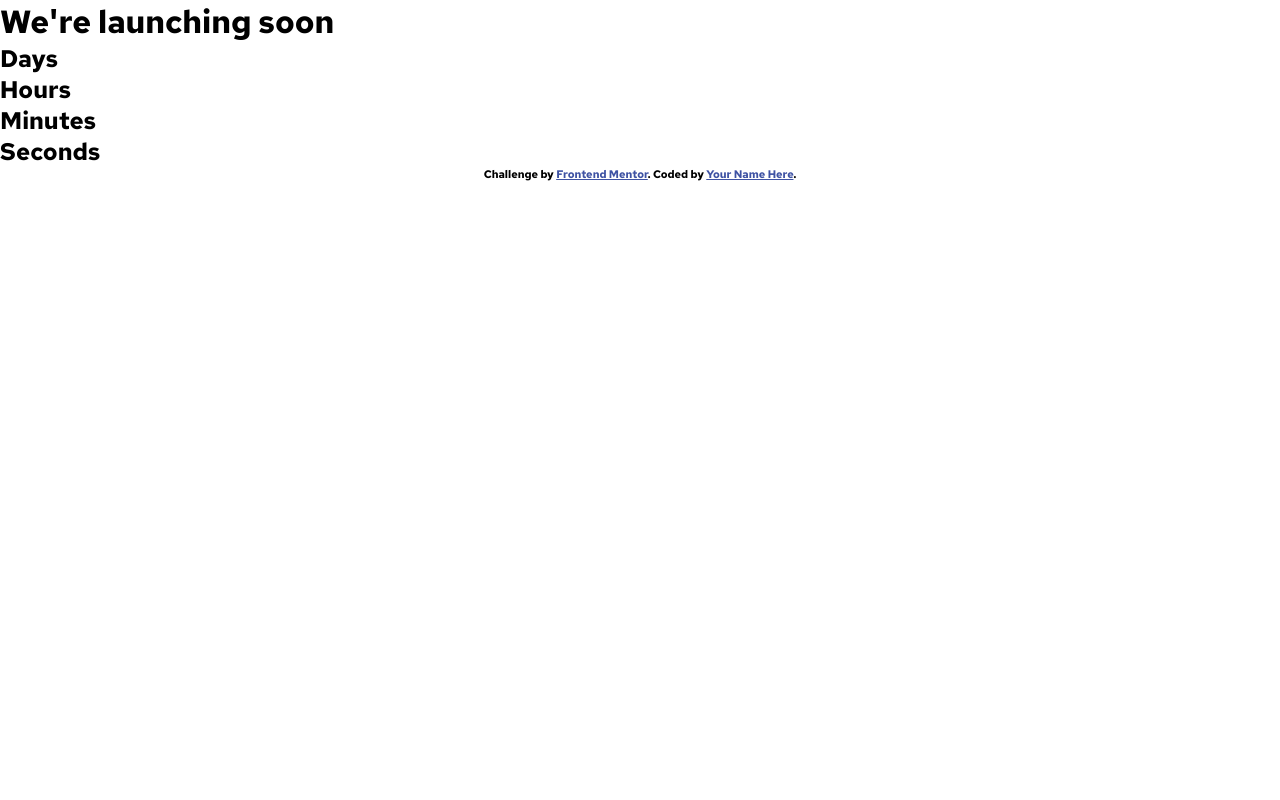
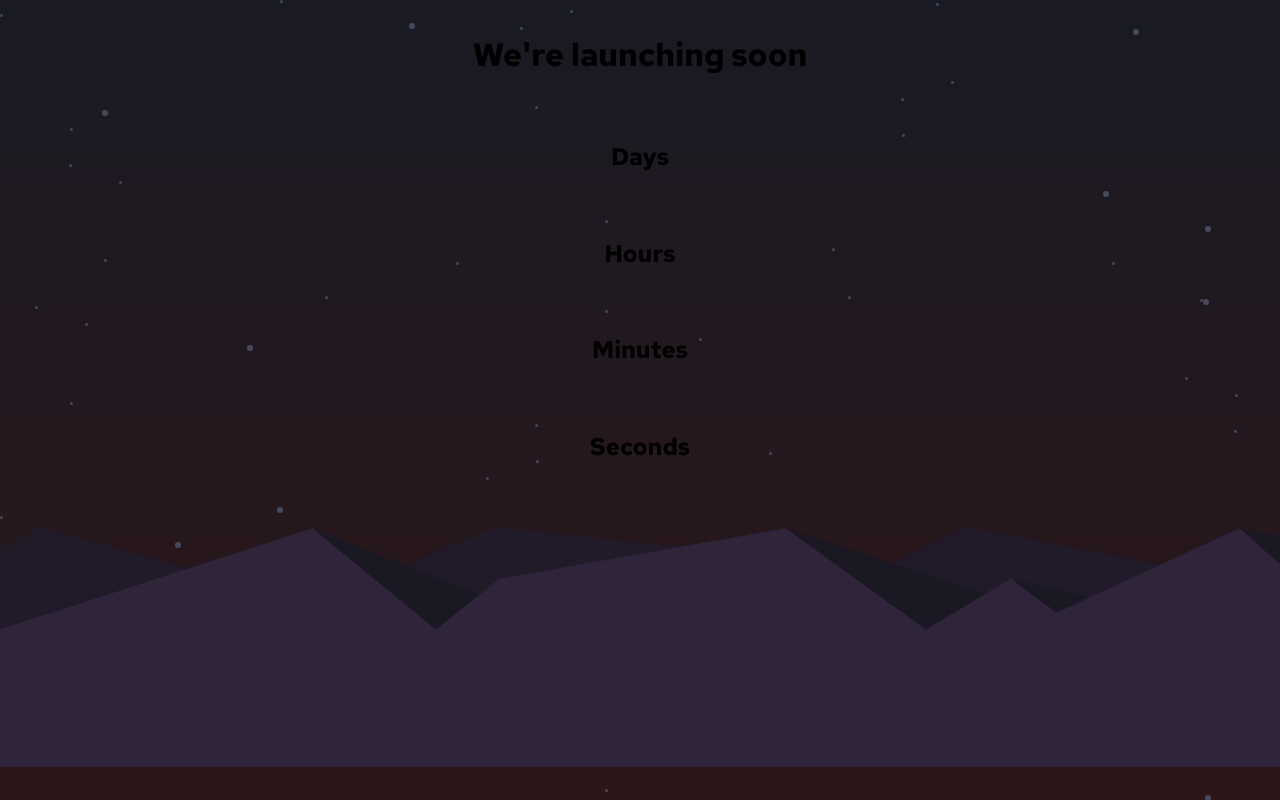
Before and after one commit to PauloCesar89/Cron-metro-de-contagem-regressiva, a plain HTML site: page index.html in a window 1280 px wide. Drawn offline with Linux system fonts and the light colour scheme.

Commit message:
aplicando estilo de background css

```diff
--- a/index.html
+++ b/index.html
@@ -20,7 +20,7 @@
 </head>
 <body>
 
-    <div class="container">
+    <div class="container star">
       <div>
         <h1>We're launching soon</h1>
       </div>
@@ -49,12 +49,17 @@
           <h3></h3>
         </div>
       </div>
-
+      <div class="hills"></div>
     </div>
 
-  <div class="attribution">
+
+  </body>
+  </html>
+
+
+
+  <!--<div class="attribution">
     Challenge by <a href="https://www.frontendmentor.io?ref=challenge" target="_blank">Frontend Mentor</a>.
     Coded by <a href="#">Your Name Here</a>.
   </div>
-</body>
-</html>
+  -->
--- a/styles.css
+++ b/styles.css
@@ -3,3 +3,31 @@
     padding: 0;
     font-family: 'Red Hat Text', sans-serif;
 }
+
+body{
+    background: linear-gradient(hsl(234,17%,12%), hsl(350, 35%,13%));
+    width: 100%;
+    height: 100vh;
+}
+
+.star{
+    background: url('images/bg-stars.svg');
+    width: 100%;
+}
+
+.hills{
+    background: url('images/pattern-hills.svg');
+    height: 30%;
+    width: 100%;
+    background-repeat: no-repeat;
+    background-size: 100% 100%;
+}
+
+.container{
+    display: flex;
+    flex-direction: column;
+    align-items: center;
+    position: relative;
+    justify-content: space-around;
+    height: 100vh;
+}
```
